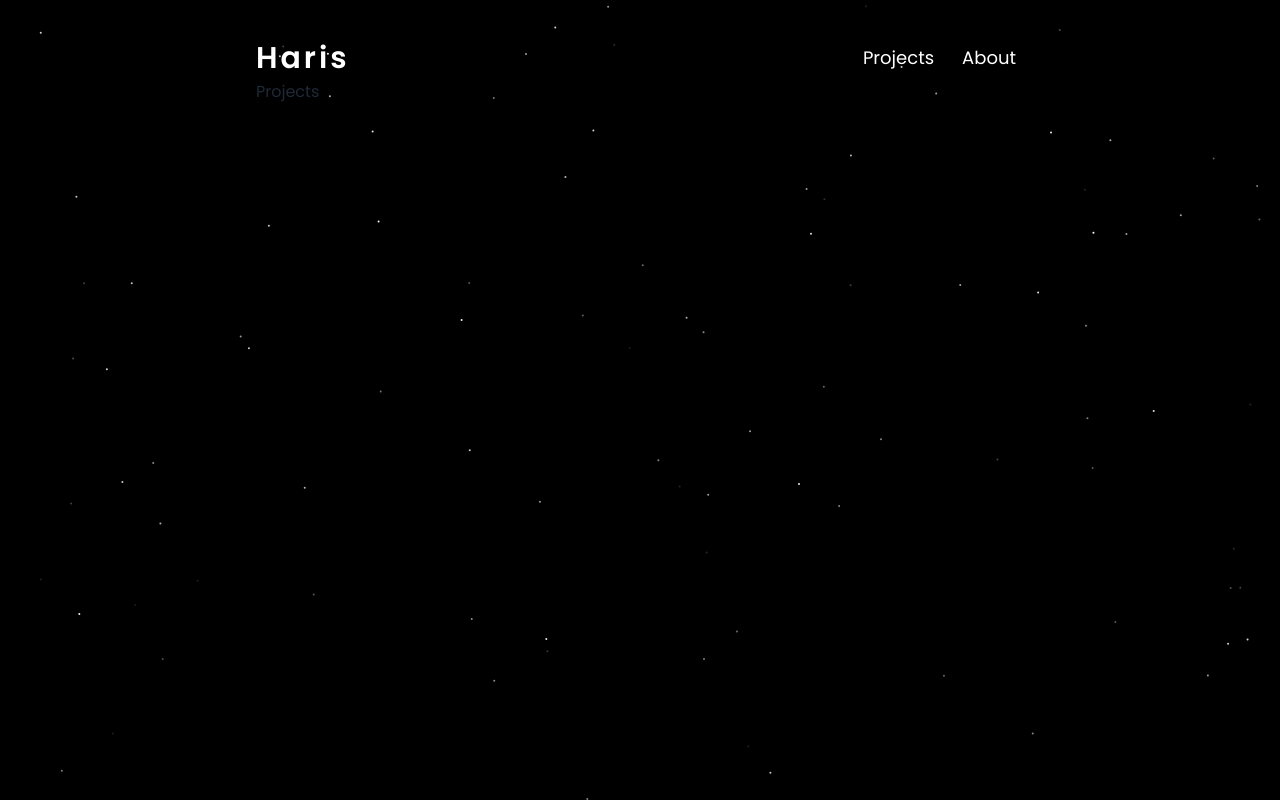
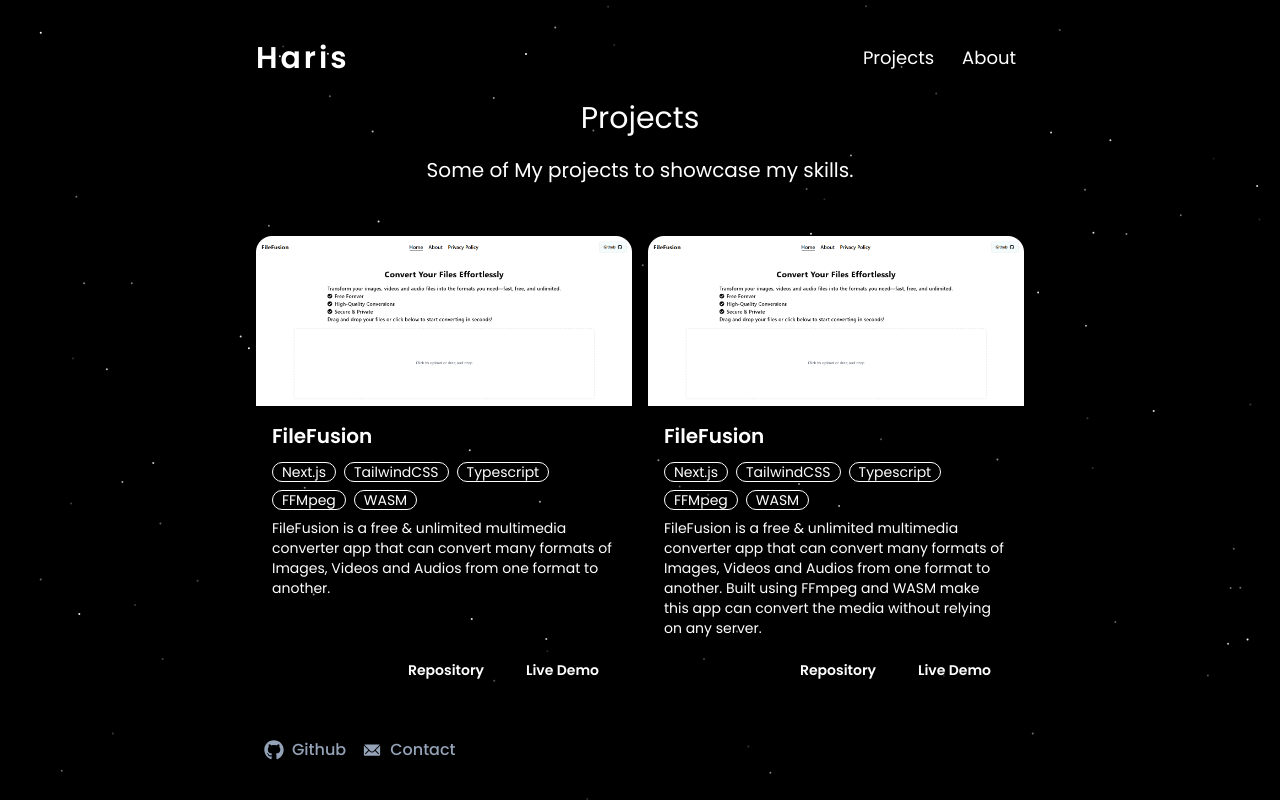
Before and after one commit to ArctyZ/portfolio-haris, a React (Vite) app: page /projects in a window 1280 px wide. Built offline with nearby package versions, Linux system fonts and the light colour scheme.

Commit message:
feat: projects page

```diff
--- a/src/components/Footer.tsx
+++ b/src/components/Footer.tsx
@@ -0,0 +1,15 @@
+import { FaGithub } from "react-icons/fa"
+import { IoIosMail } from "react-icons/io";
+import { Link } from "react-router";
+
+export default function Footer() {
+  return (
+    <div className="mb-5 p-2">
+        {/* Contacts */}
+        <div className="flex flex-row items-center gap-4">
+            <Link to={"https://github.com/ArctyZ"}><div className="flex gap-2 items-center text-slate-400 font-medium"><FaGithub size={20}/><span>Github</span></div></Link>
+            <Link to={"mailto:harisbaraja56@gmail.com"}><div className="flex gap-2 items-center text-slate-400 font-medium"><IoIosMail size={20}/><span>Contact</span></div>  </Link>
+        </div>
+    </div>
+  )
+}
--- a/src/components/ProjectCard.tsx
+++ b/src/components/ProjectCard.tsx
@@ -18,7 +18,7 @@
   demo,
 }: CardProps) {
   return (
-    <div className="card card-compact mt-5">
+    <div className="card card-compact mt-5 hover:scale-105 transition ease-in-out duration-500">
       {/* Image Thumbnail */}
       <figure>
         <img src={image} alt={title} />
--- a/src/components/ProjectsBox.tsx
+++ b/src/components/ProjectsBox.tsx
@@ -26,7 +26,6 @@
 export default function ProjectsBox() {
   return (
     <div>
-      <h2 className="font-bold text-xl">Projects</h2>
       <div className="grid gird-cols-1 md:grid-cols-2 gap-4">
         {projectsDb.map((item, index) => (
           <ProjectCard key={index} {...item} />
--- a/src/index.css
+++ b/src/index.css
@@ -45,3 +45,12 @@
     transition: ease-in-out .5s;
 
 }
+
+.shine{
+    transition: ease-in-out .5s;
+}
+
+.shine:hover{
+    color: #fff;
+    text-shadow: 0 0 10px #fff;
+}
--- a/src/layouts/MainLayout.tsx
+++ b/src/layouts/MainLayout.tsx
@@ -1,13 +1,15 @@
 import { Outlet } from "react-router";
 import Header from "../components/Header";
 import ParticlesBackground from "../components/ParticlesBackground";
+import Footer from "../components/Footer";
 
 export default function MainLayout() {
     return (
-        <div className="w-[60%] m-auto">
+        <div className="w-[60%] m-auto text-white">
             <ParticlesBackground />
             <Header />
             <Outlet />
+            <Footer />
         </div>
     );
 }
--- a/src/pages/About.tsx
+++ b/src/pages/About.tsx
@@ -1,4 +1,5 @@
 import TechStack from "../components/TechStack"
+import { FaCircle } from "react-icons/fa";
 export default function About() {
   return (
     <div>
@@ -16,6 +17,15 @@
           Currently I am learning Php and Laravel and I am also learning computer science to better understand how a computer works.
         </p>
       </div>
+      <div className="text-white my-5">
+        <h2>Some of the things that I can do:</h2>
+        <ul>
+          <li className="flex flex-row items-center gap-1"><FaCircle/><span>Create a company profile website</span></li>
+          <li className="flex flex-row items-center gap-1"><FaCircle/><span>Create an E-Commerce website</span></li>
+          <li className="flex flex-row items-center gap-1"><FaCircle/><span>Web Scraping</span></li>
+          <li className="flex flex-row items-center gap-1"><FaCircle/><span>Web Scraping</span></li>
+        </ul>
+      </div>
       <div className="mt-5">
         <TechStack/>
       </div>
--- a/src/pages/Projects.tsx
+++ b/src/pages/Projects.tsx
@@ -1,7 +1,15 @@
-import React from 'react'
+import ProjectsBox from "../components/ProjectsBox";
 
 export default function Projects() {
   return (
-    <div>Projects</div>
+    <div className="flex flex-col gap-5  my-5">
+      <h1 className="text-3xl text-center">Projects</h1>
+      <div className="text-center text-xl mb-3">
+        Some of My projects to showcase my skills.
+      </div>
+      <div>
+        <ProjectsBox />
+      </div>
+    </div>
   )
 }
```
